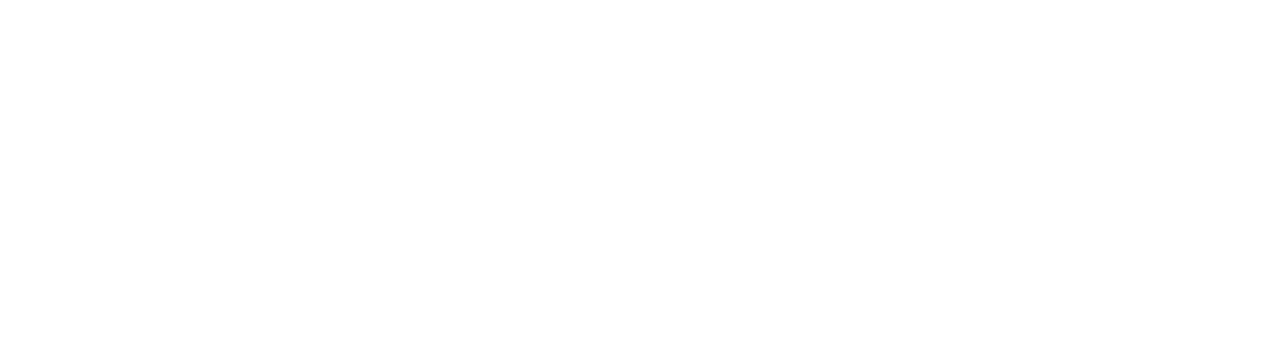
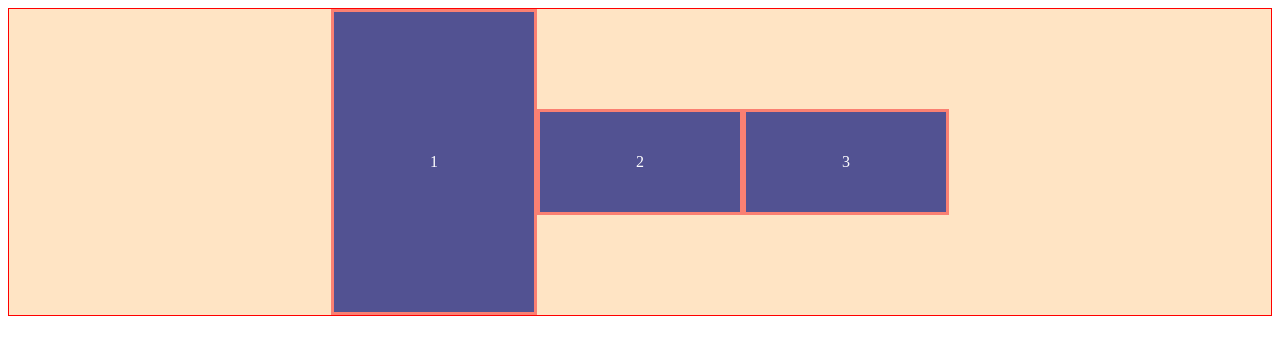
Before and after one commit to jbjornstad/Webpagetest2-, a plain HTML site: page index.html in a window 1280 px wide. Drawn offline with Linux system fonts and the light colour scheme.

Commit message:
Add index.html

```diff
--- a/index.html
+++ b/index.html
@@ -4,8 +4,14 @@
     <meta charset="UTF-8">
     <meta name="viewport" content="width=device-width, initial-scale=1.0">
     <title>Document</title>
+    <link rel="stylesheet" href="./css/Stylepage.css">
 </head>
 <body>
+    <div class="flex-container">
+  <div class="one">1</div>
+  <div class="two">2</div>
+  <div class="three">3</div>
 
+</div>
 </body>
 </html>
```
